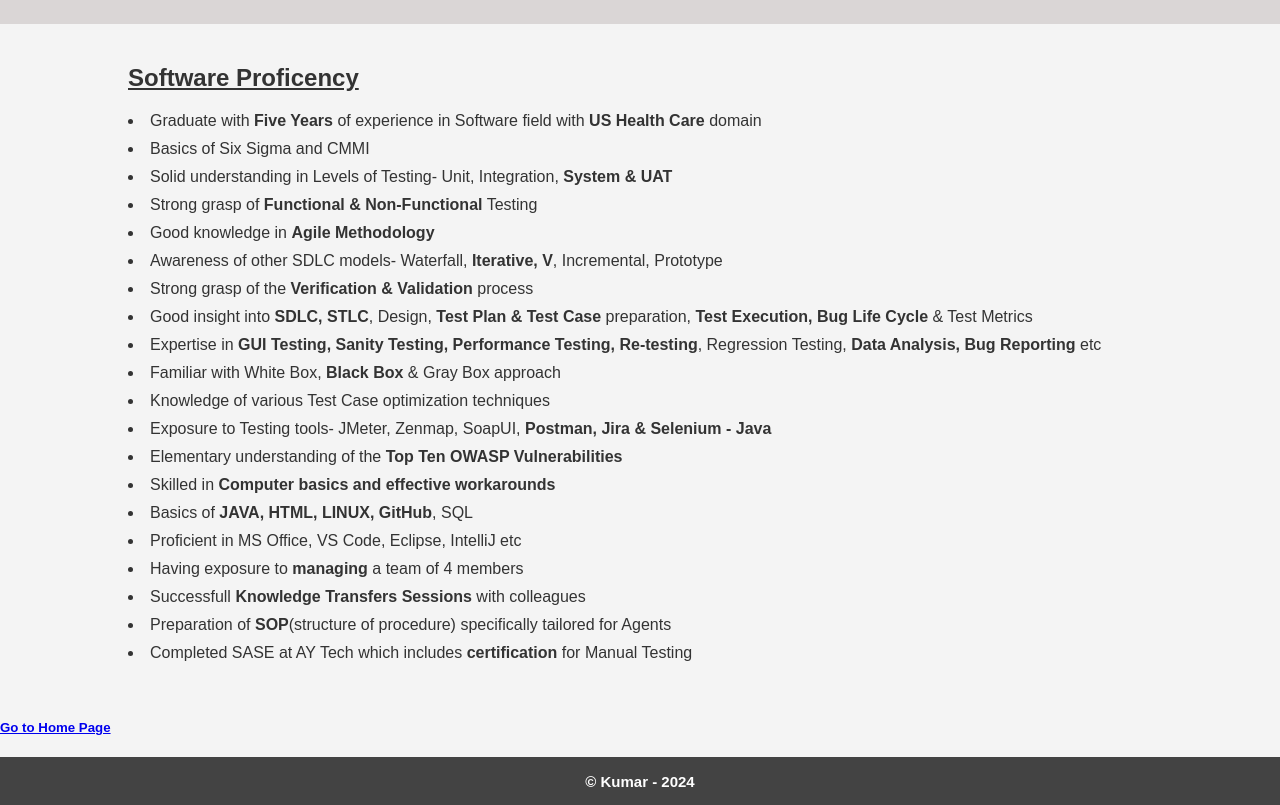
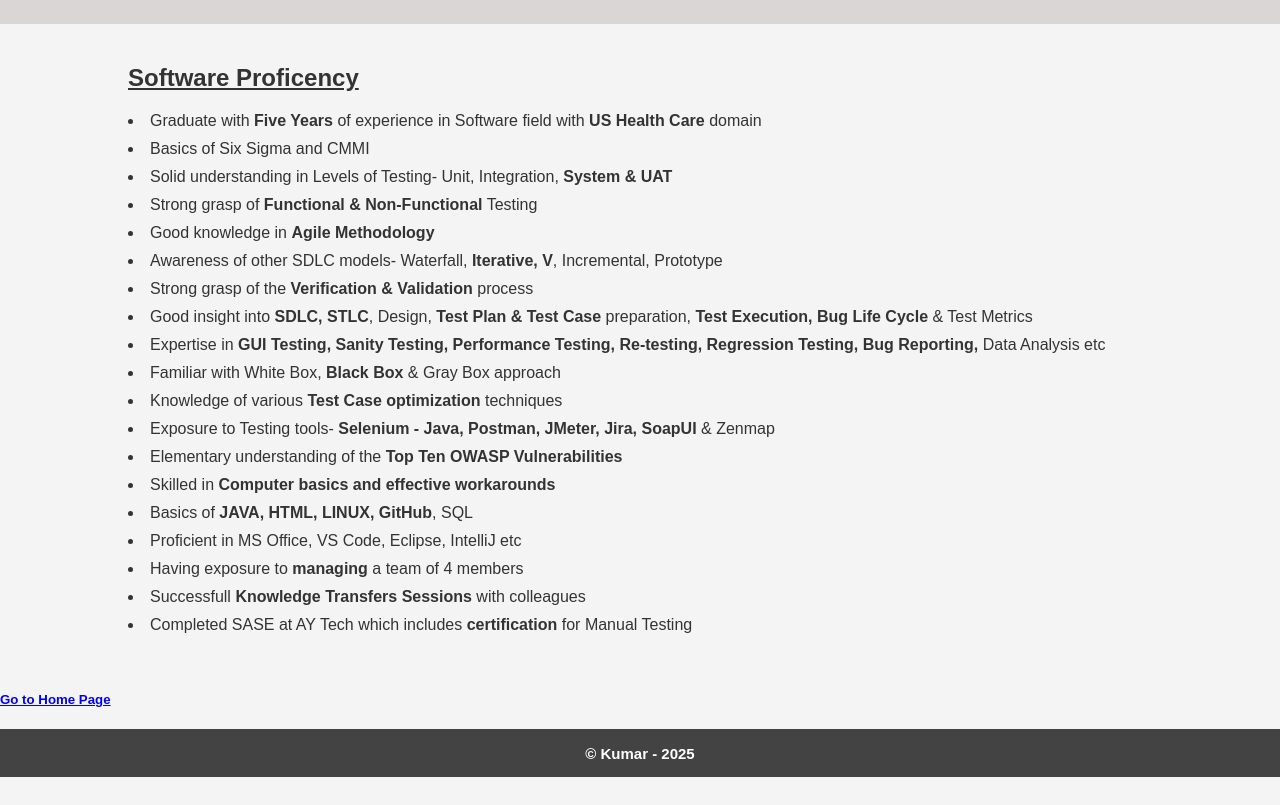
Before and after one commit to kumar-w0rkspace/portfolio, a plain HTML site: page profilesummary.html in a window 1280 px wide. Shown: the part 89-894 px from the top of the page. After the commit the page ends 866 px from the top, so only its background shows below. Drawn offline with Linux system fonts and the light colour scheme.

Commit message:
new edits

```diff
--- a/profilesummary.html
+++ b/profilesummary.html
@@ -81,14 +81,14 @@
           </li>
           <li>
             Expertise in <strong>GUI Testing, Sanity Testing, Performance Testing,
-              Re-testing</strong>, Regression Testing, <strong>Data Analysis, Bug Reporting</strong> etc
+              Re-testing, Regression Testing, Bug Reporting,</strong> Data Analysis etc
           </li>
 
           <li>Familiar with White Box, <strong>Black Box</strong> & Gray Box approach</li>
-          <li>Knowledge of various Test Case optimization techniques</li>
+          <li>Knowledge of various <strong>Test Case optimization</strong> techniques</li>
           <li>
-            Exposure to Testing tools- JMeter, Zenmap, SoapUI, <strong>Postman, Jira &
-              Selenium - Java</strong>
+            Exposure to Testing tools- <strong> Selenium - Java, Postman, JMeter, Jira, SoapUI
+              </strong> & Zenmap
           </li>
           <li>Elementary understanding of the <strong>Top Ten OWASP Vulnerabilities</strong></li>
           <li>Skilled in <strong>Computer basics and effective workarounds</strong></li>
@@ -99,7 +99,6 @@
             Successfull <strong>Knowledge Transfers Sessions</strong> with
             colleagues
           </li>
-          <li>Preparation of <strong>SOP</strong>(structure of procedure) specifically tailored for Agents</li>
           <li>
             Completed SASE at AY Tech which includes <strong>certification</strong> for Manual
             Testing
@@ -109,7 +108,7 @@
     </div>
     <a href="index.html"><h5><strong>Go to Home Page</strong></h5></a>
     <footer>
-      <p><strong>&copy; Kumar - 2024</strong></p>
+      <p><strong>&copy; Kumar - 2025</strong></p>
     </footer>
   </body>
 </html>
```
Also changed, not shown: automationcert.html (renamed from manualcert.html, +4 -4 lines), contactme.html (+1 -1 lines), eduncerts.html (+2 -2 lines), index.html (+2 -2 lines), moreaboutme.html (+1 -2 lines), projects.html (+1 -1 lines), resources/Automation Testing Cert.png (added), resources/Manual Testing Cert.png.
